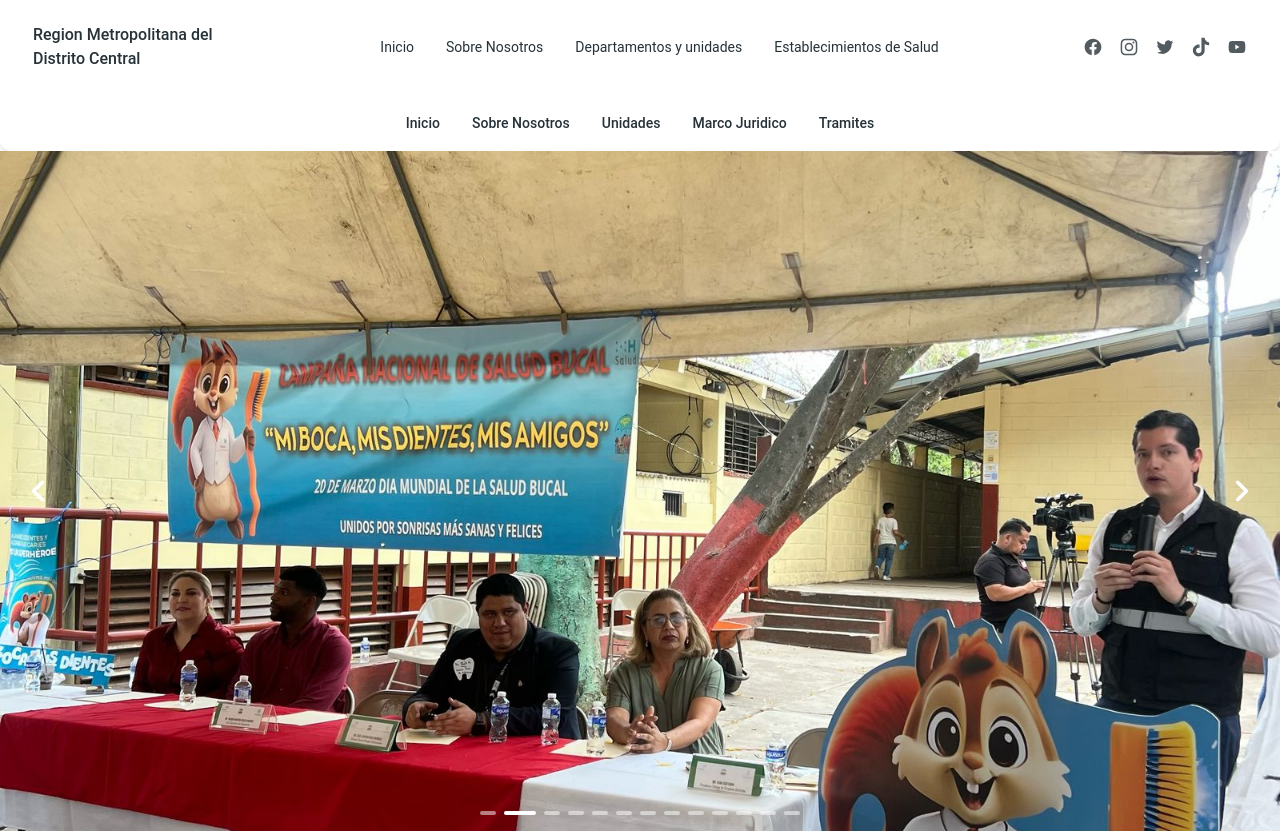
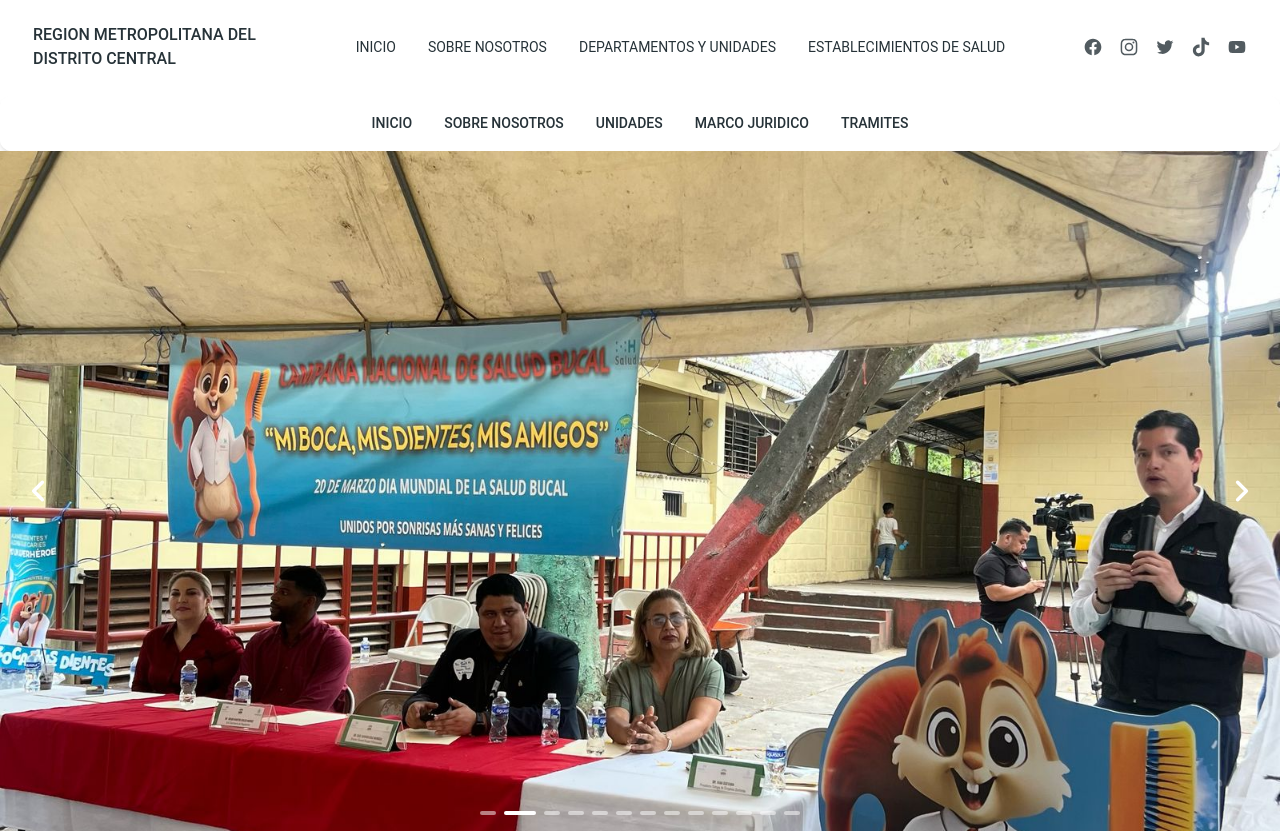
Before and after one commit to SerlioGiron/Pagina-web-Region-Metropolitana-DC, a Next.js app: page /Departamentos/Marco-Normativo in a window 1280 px wide. Shown: the top 833 px of the page. Built offline with nearby package versions, Linux system fonts and the light colour scheme.

Commit message:
letras en mayuscula

```diff
--- a/src/components/NavbarMarco.jsx
+++ b/src/components/NavbarMarco.jsx
@@ -39,7 +39,7 @@ function NavList() {
                 as="li"
                 variant="small"
                 color="blue-gray"
-                className="p-1 font-medium"
+                className="p-1 font-medium uppercase"
             >
                 <a
                     href="/Departamentos/Marco-Normativo"
@@ -52,7 +52,7 @@ function NavList() {
                 as="li"
                 variant="small"
                 color="blue-gray"
-                className="p-1 font-medium"
+                className="p-1 font-medium uppercase"
             >
                 <a
                     href="#"
@@ -65,7 +65,7 @@ function NavList() {
                 as="li"
                 variant="small"
                 color="blue-gray"
-                className="p-1 font-medium"
+                className="p-1 font-medium uppercase"
             >
                 <a
                     href="/Departamentos/Marco-Normativo/unidades"
@@ -78,7 +78,7 @@ function NavList() {
                 as="li"
                 variant="small"
                 color="blue-gray"
-                className="p-1 font-medium"
+                className="p-1 font-medium uppercase"
             >
                 <a
                     href="/Departamentos/Marco-Normativo/marco-juridico"
@@ -103,7 +103,7 @@ function NavList() {
                         as="li"
                         variant="small"
                         color="blue-gray"
-                        className="p-1 font-medium cursor-pointer"
+                        className="p-1 font-medium cursor-pointer uppercase"
                     >
                         <span className="flex items-center hover:text-blue-500 transition-colors">
                             Tramites
@@ -118,7 +118,7 @@ function NavList() {
                         allowHover
                         offset={15}
                     >
-                        <MenuHandler className="flex items-center justify-between">
+                        <MenuHandler className="flex items-center justify-between uppercase">
                             <MenuItem>
                                 Licencia Sanitaria
                                 <ChevronUpIcon
@@ -135,6 +135,7 @@ function NavList() {
                         </MenuHandler>
                         <MenuList>
                             <MenuItem
+                                className="uppercase"
                                 onClick={() =>
                                     handleMenuItemClick(
                                         "/Departamentos/Marco-Normativo/licencia-sanitaria/Requisitos"
@@ -144,6 +145,7 @@ function NavList() {
                                 Requisitos
                             </MenuItem>
                             <MenuItem
+                                className="uppercase"
                                 onClick={() =>
                                     handleMenuItemClick(
                                         "/Departamentos/Marco-Normativo/licencia-sanitaria/estandares"
@@ -161,7 +163,7 @@ function NavList() {
                         allowHover
                         offset={15}
                     >
-                        <MenuHandler className="flex items-center justify-between">
+                        <MenuHandler className="flex items-center justify-between uppercase">
                             <MenuItem>
                                 Constancia de Cumplimiento de medidas
                                 ambientales
@@ -179,6 +181,7 @@ function NavList() {
                         </MenuHandler>
                         <MenuList>
                             <MenuItem
+                                className="uppercase"
                                 onClick={() =>
                                     window.open(
                                         "/medidas-ambientales/DVMNR-064, 2da.V., Requisitos de Constancia de Cumplimiento de Medidas Ambientales CC.pdf",
--- a/src/components/StickyNavbar.jsx
+++ b/src/components/StickyNavbar.jsx
@@ -33,7 +33,7 @@ export function StickyNavbar() {
                 as="li"
                 variant="small"
                 color="blue-gray"
-                className="p-1 font-normal"
+                className="p-1 font-normal uppercase"
             >
                 <a href="/" className="flex items-center">
                     Inicio
@@ -43,7 +43,7 @@ export function StickyNavbar() {
                 as="li"
                 variant="small"
                 color="blue-gray"
-                className="p-1 font-normal"
+                className="p-1 font-normal uppercase"
             >
                 <a href="/SobreNosotros" className="flex items-center">
                     Sobre Nosotros
@@ -53,7 +53,7 @@ export function StickyNavbar() {
                 as="li"
                 variant="small"
                 color="blue-gray"
-                className="p-1 font-normal"
+                className="p-1 font-normal uppercase"
             >
                 <Link href="/Departamentos" className="flex items-center">
                     Departamentos y unidades
@@ -63,7 +63,7 @@ export function StickyNavbar() {
                 as="li"
                 variant="small"
                 color="blue-gray"
-                className="p-1 font-normal"
+                className="p-1 font-normal uppercase"
             >
                 <Link href="/Establecimientos" className="flex items-center">
                     Establecimientos de Salud
@@ -89,7 +89,7 @@ export function StickyNavbar() {
                 <Typography
                     as="a"
                     href="/"
-                    className="cursor-pointer py-1.5 font-medium text-sm sm:text-base"
+                    className="cursor-pointer py-1.5 font-medium text-sm sm:text-base uppercase"
                 >
                     Region Metropolitana del Distrito Central
                 </Typography>
```
